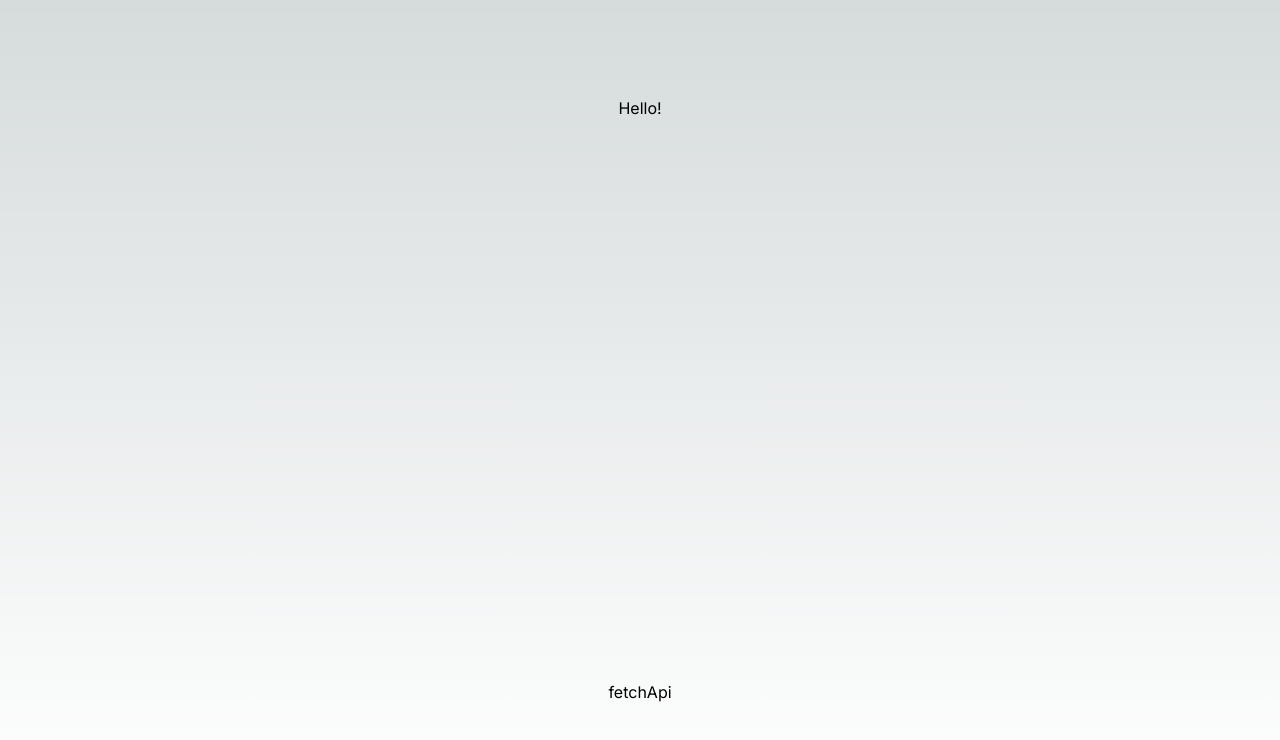
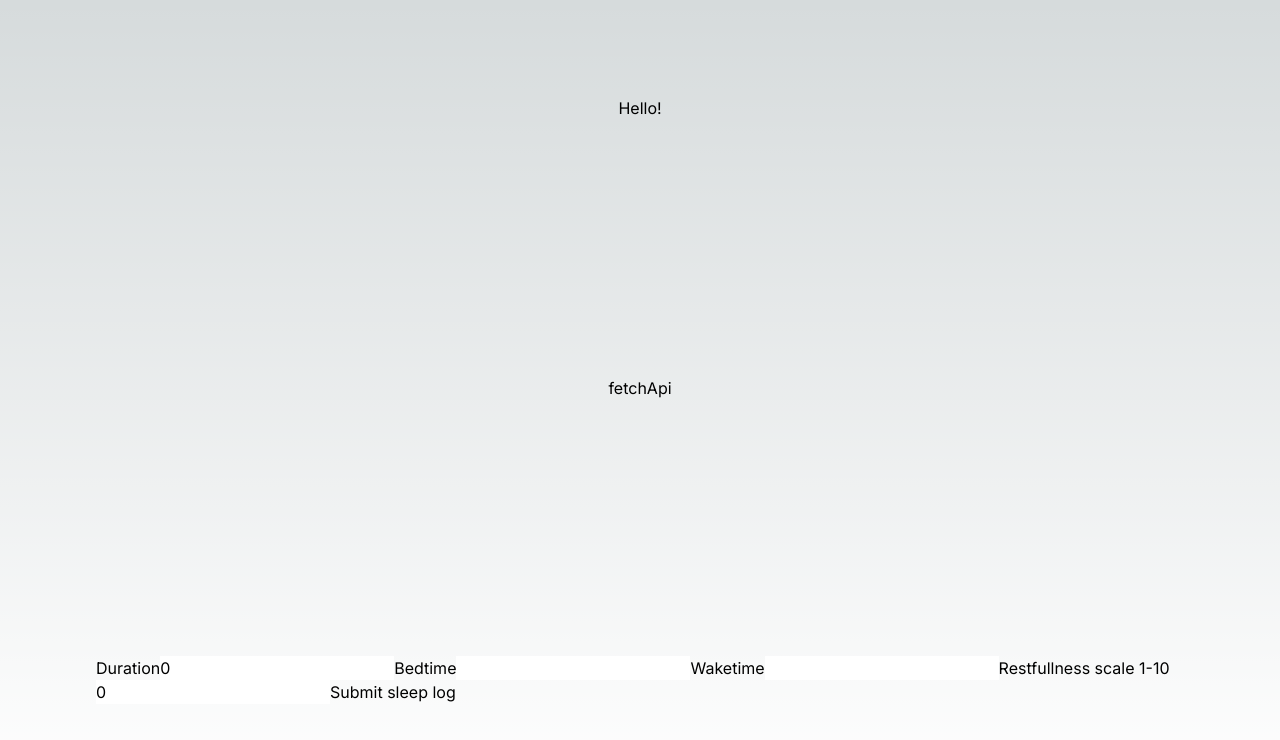
Before and after one commit to ayoubzann/SleepLogger, a Next.js app in the folder frontend/sleep-logger/: page / in a window 1280 px wide. Shown: the top 740 px of the page. Built offline with nearby package versions, Linux system fonts and the light colour scheme; no server answers.

Commit message:
Added connection between frontend and backend on cloud

```diff
--- a/frontend/sleep-logger/src/app/page.tsx
+++ b/frontend/sleep-logger/src/app/page.tsx
@@ -2,6 +2,7 @@
 
 import { useEffect } from "react";
 import FetchApi from "@/components/FetchApi";
+import SleepLogPage from "@/components/SleepLogPage";
 
 export default function Home() {
 
@@ -11,6 +12,7 @@ export default function Home() {
     <main className="flex min-h-screen flex-col items-center justify-between p-24">
       Hello!
       <FetchApi />
+      <SleepLogPage />
     </main>
   )
 }
--- /dev/null
+++ b/frontend/sleep-logger/src/components/SleepLogForm.tsx
@@ -0,0 +1,53 @@
+import React, { useState } from 'react'
+
+const SleepLogForm = ({onSubmit}) => {
+
+    const [duration, setDuration] = useState(0);
+    const [bedTime, setBedTime] = useState("");
+    const [wakeTime, setWakeTime] = useState("");
+    const [restfullnessScale, setRestfullnessScale] = useState(0);
+
+    const handleDurationChange = (event) => {
+        event.preventDefault();
+        setDuration(event.target.value);
+    }
+    const handleBedtimeChange = (event) => {
+        event.preventDefault();
+        setBedTime(event.target.value);
+    }
+    const handleWakeTimeChange = (event) => {
+        event.preventDefault();
+        setWakeTime(event.target.value);
+    }
+    const handleRestfullnessScaleChange = (event) => {
+        event.preventDefault();
+        setRestfullnessScale(event.target.value);
+    }
+
+    const handleSubmit = (event) => {
+        event.preventDefault();
+        onSubmit(duration, bedTime, wakeTime, restfullnessScale);
+    }
+
+  return (
+    <div>
+        <form onSubmit={handleSubmit}>
+            <label>Duration
+                <input type="number" className='text-black' onChange={handleDurationChange} value={duration}/>
+            </label>
+            <label>Bedtime
+                <input type="text" className='text-black' onChange={handleBedtimeChange} value={bedTime}/>
+            </label>
+            <label>Waketime
+                <input type="text" className='text-black' onChange={handleWakeTimeChange} value={wakeTime}/>
+            </label>
+            <label>Restfullness scale 1-10
+                <input type="number" className='text-black' onChange={handleRestfullnessScaleChange} value={restfullnessScale}/>
+            </label>
+            <button className='border-solid border-sky-500' type='submit'> Submit sleep log </button>
+        </form>
+    </div>
+  )
+}
+
+export default SleepLogForm
--- /dev/null
+++ b/frontend/sleep-logger/src/components/SleepLogPage.tsx
@@ -0,0 +1,31 @@
+import React from "react";
+import SleepLogForm from "./SleepLogForm";
+
+const SleepLogPage = () => {
+
+  const postSleepLog = (duration, bedTime, wakeTime, restfullnessScale) => {
+    fetch("https://sleeplogger-e3uzzxqbva-lz.a.run.app/addSleepLogs", {
+      method: "POST",
+      body: JSON.stringify({
+        duration,
+        bedTime,
+        wakeTime,
+        restfullnessScale,
+      }),
+      headers: {
+        "Content-type": "application/json; charset=UTF-8",
+      },
+    });
+  };
+
+  const handleSubmit = ( duration, bedTime, wakeTime, restfullnessScale) => {
+    postSleepLog(duration, bedTime, wakeTime, restfullnessScale);
+  };
+
+  return(
+  <div>
+    <SleepLogForm onSubmit={handleSubmit} />
+  </div>);
+};
+
+export default SleepLogPage;
```
